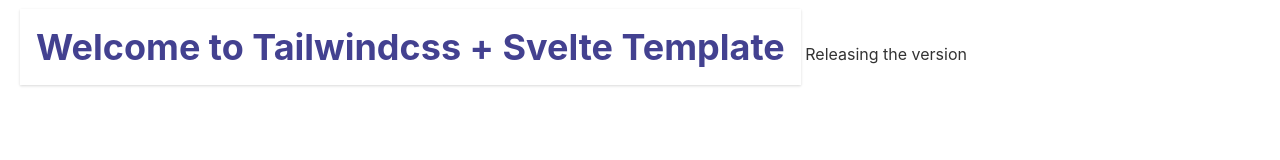
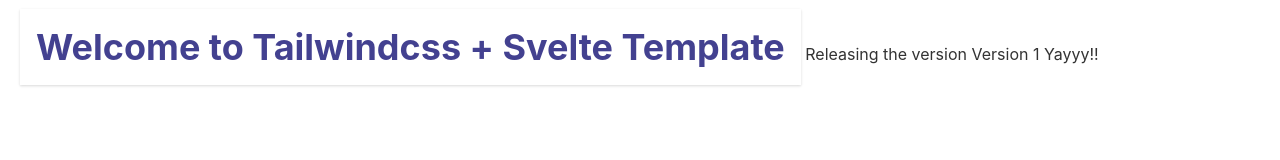
Before and after one commit to GauravRajSharma/demo-webhooks, a Svelte app: page / in a window 1280 px wide. Shown: the top 160 px of the page. Built offline with nearby package versions, Linux system fonts and the light colour scheme.

Commit message:
- minor cleanups for release

```diff
--- a/src/App.svelte
+++ b/src/App.svelte
@@ -5,4 +5,5 @@
 <div class="container p-3">
   <span class="text-indigo-800 font-bold text-4xl shadow p-4">{heading}</span>
   <span>Releasing the version</span>
+  <span>Version 1 Yayyy!!</span>
 </div>
```
